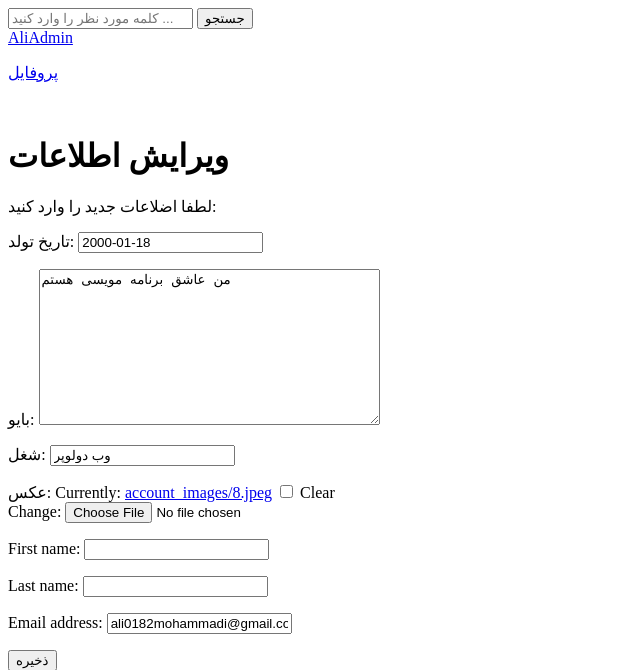
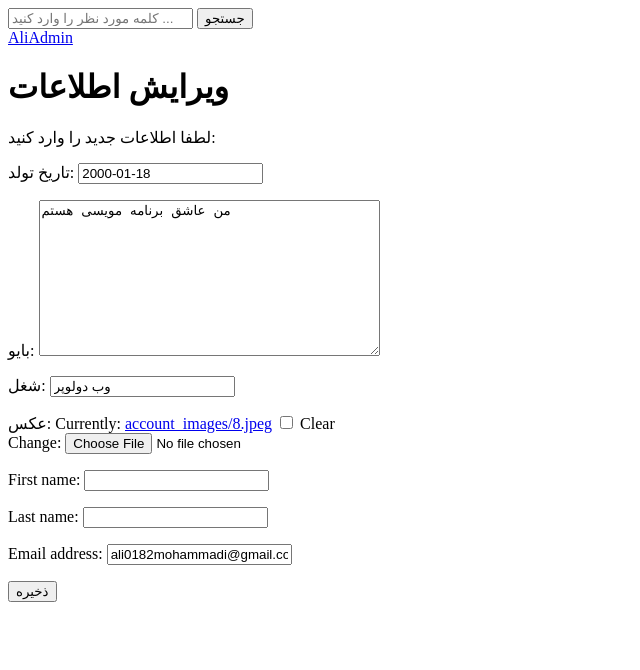
Before and after one commit to alimohammadiam/django-blog-prj, a Django app: page /blog/account/edit in a window 1280 px wide. Shown: the top 670 px of the page, without its empty margins (0-640 px from the left). Run offline with Django 5.2, Linux system fonts and the light colour scheme; the first user in the database is signed in; data comes from the database, SQL or seed files in the repository.

Commit message:
clean code

```diff
--- a/blog/templates/blog/detail.html
+++ b/blog/templates/blog/detail.html
@@ -36,7 +36,7 @@
     <form method="post" action="{% url 'blog:post_comment' post.id %}">
         {% csrf_token %}
         {{ form.as_p }}
-        <input type="submit" value="ثپت کامنت">
+        <input type="submit" value="افزودن کامنت">
     </form>
 
 {% endblock %}
--- a/blog/templates/partials/header.html
+++ b/blog/templates/partials/header.html
@@ -4,7 +4,7 @@
 </form>
 
 {% if request.user.is_authenticated %}
-    <a href="#">{{ request.user.first_name | default:request.user.username }}</a>
+    <a href="{% url 'blog:profile' %}">{{ request.user.first_name | default:request.user.username }}</a>
 {% else %}
     <a href="{% url 'blog:login' %}">ورود</a>
     <br>
@@ -12,6 +12,6 @@
     <a href="{% url 'blog:register' %}">ثبت نام</a>
 {% endif %}
 
-
-<p><a href="{% url 'blog:profile' %}">پروفایل</a></p>
-<br>
+{##}
+{#<p><a href="{% url 'blog:profile' %}">پروفایل</a></p>#}
+{#<br>#}
--- a/blog/templates/registration/edit_account.html
+++ b/blog/templates/registration/edit_account.html
@@ -4,7 +4,7 @@
 {% block content %}
 
     <h1>ویرایش اطلاعات</h1>
-    <p>لطفا اضلاعات جدید را وارد کنید:</p>
+    <p>لطفا اطلاعات جدید را وارد کنید:</p>
     <form method="post" enctype="multipart/form-data">
     {% csrf_token %}
     {{ account_form.as_p }}
```
Also changed, not shown: NewProjectBlog/settings.py (+18 -0 lines), blog/templates/blog/search.html (+4 -3 lines), db.sqlite3, media/post_images/Screenshot_2024-09-22_022305.png (added).
